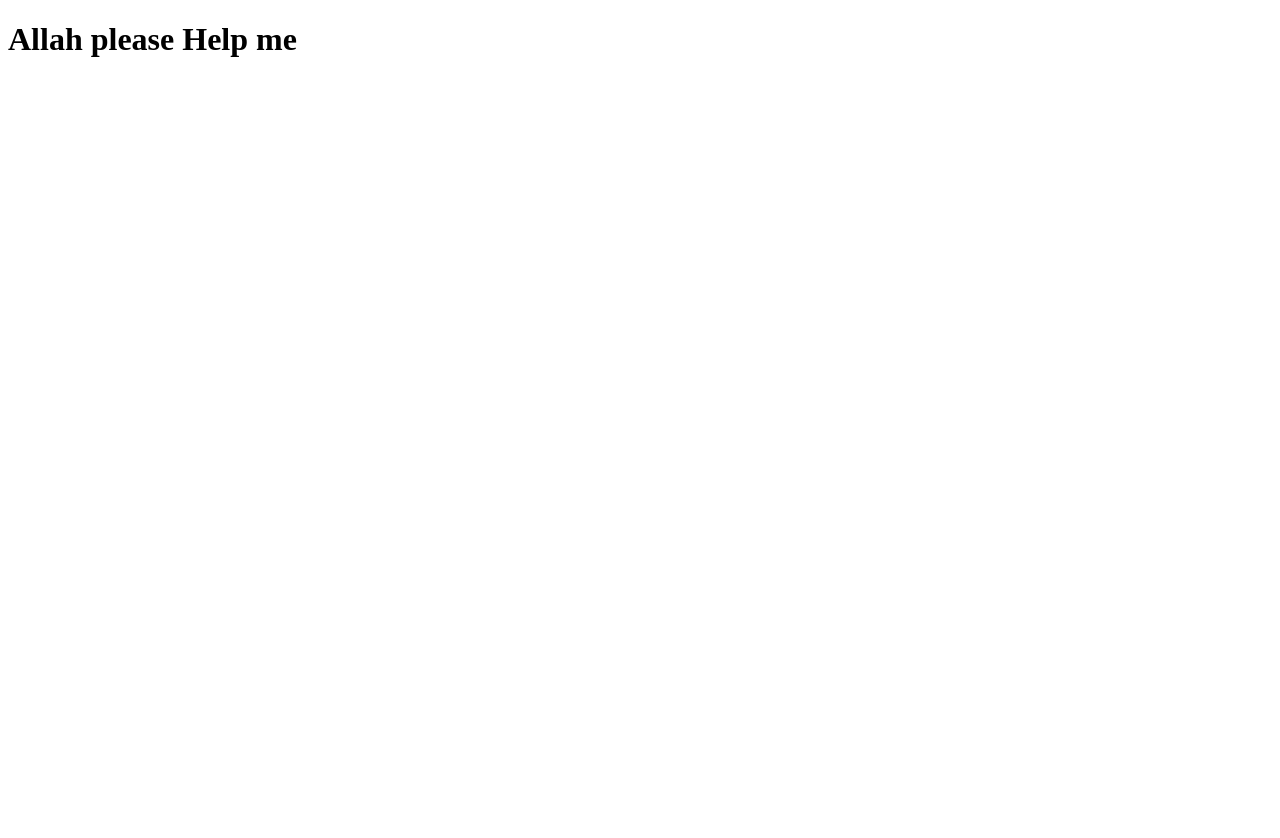
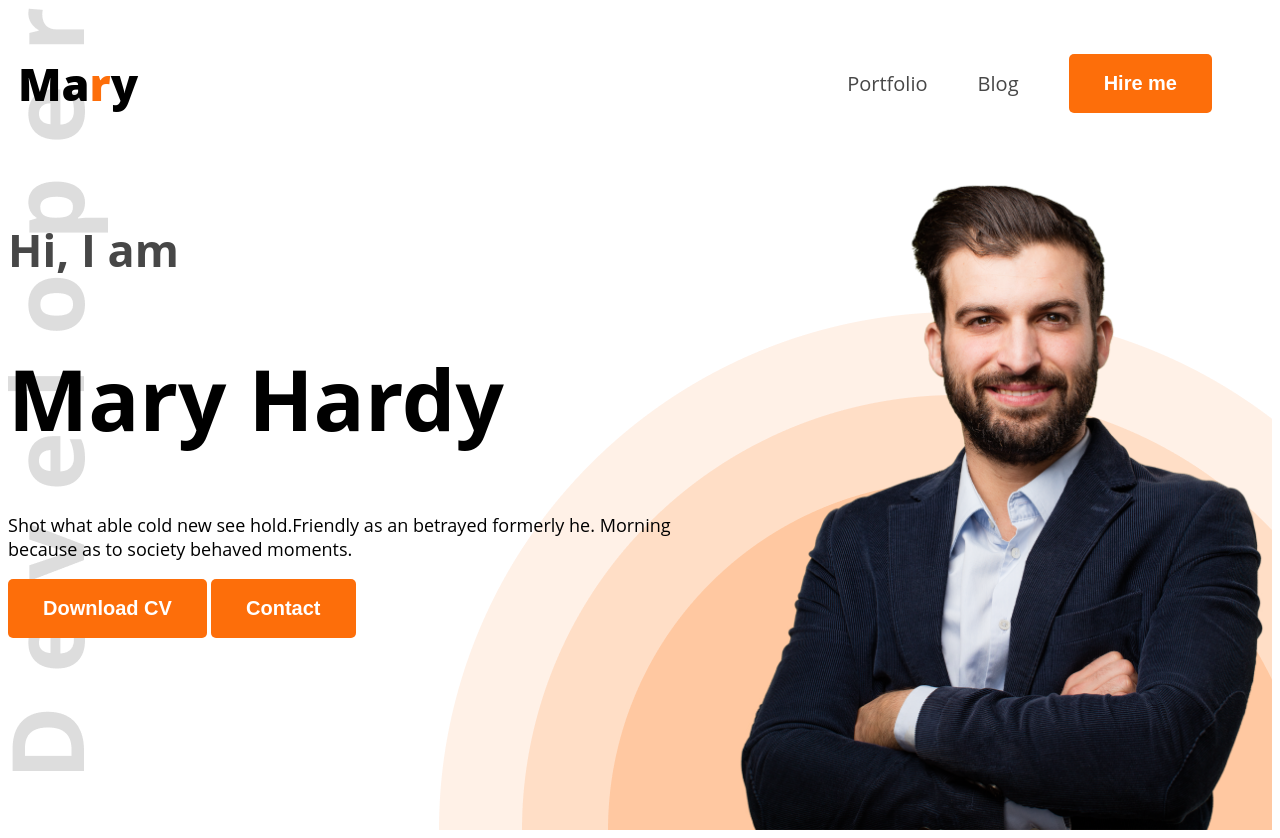
Before and after one commit to Sabus123/wev-dev-portfolio, a plain HTML site: page index.html in a window 1280 px wide. Before the commit the page ends 800 px from the top, so only its background shows below. Drawn offline with Linux system fonts and the light colour scheme.

Commit message:
Header work is done

```diff
--- a/index.html
+++ b/index.html
@@ -4,13 +4,37 @@
     <meta charset="UTF-8">
     <meta name="viewport" content="width=device-width, initial-scale=1.0">
     <title>Web Development Portfolio</title>
+    <link rel="preconnect" href="https://fonts.googleapis.com">
+<link rel="preconnect" href="https://fonts.gstatic.com" crossorigin>
+<link href="https://fonts.googleapis.com/css2?family=Work+Sans:ital,wght@0,100..900;1,100..900&display=swap" rel="stylesheet">
+    <link rel="stylesheet" href="styleses/CSS.css">
 </head>
-<body>
-    <header>
-
+<body class="open-sans-normal">
+    <header class="header">
+       <!--  nav holo ul, li, a a prent class -->
+       <nav>
+        <h3 class="nav-title">Ma<span class="text-praimary">r</span>y</h3>
+        <!-- ul holo li and a er parent class -->
+        <ul>
+            <li> <a class="dark-2" href="">Portfolio</a></li>
+            <li><a class="dark-2" href="">Blog</a></li>
+            <li><a href=""><button class="btn-praimary">Hire me</button></a></li>
+        </ul>
+       </nav>
+       <div class="banner">
+        <div class="banner-content">
+           <h4 class="benner-gritings dark-2">Hi, I  am</h4>
+           <h1 class="banner-title">Mary Hardy</h1>
+            <p class="banner-description">
+                Shot what able cold new see hold.Friendly as an betrayed formerly he. Morning because as to society behaved moments.
+            </p>
+            <button class="btn-praimary">Download CV</button>
+            <button class="btn-praimary">Contact</button>
+        </div>
+        <img class="banner-profile" src="images/hardy.png" alt="">
+       </div>
     </header>
     <main>
-<h1>Allah please Help me</h1>
     </main>
     <footer>
 
--- /dev/null
+++ b/styleses/CSS.css
@@ -0,0 +1,77 @@
+.open-sans-normal{
+    font-family: "Open Sans", serif;
+    font-optical-sizing: auto;
+    font-style: normal;
+    font-variation-settings:
+      "wdth" 100;
+}
+/* praimary text related */
+.text-praimary{
+    color:#FD6E0A;
+}
+/* nav style related */
+nav{
+    display: flex;
+    align-items: center;
+    justify-content: space-between;
+    margin:0px 10px;
+}
+.nav-title{
+    font-weight: 800;
+    font-size: 45px;
+}
+.dark-2{
+    color: #474747;
+}
+nav ul li{
+    list-style: none;
+    margin-right: 50px;
+}
+nav li a{
+    text-decoration: none;
+    font-size: 20px;
+}
+.header{
+    background-image: url("../images/developer.png"), url(../images/header_bg.png);
+    background-position: top left, bottom right;
+    background-repeat: no-repeat;
+}
+nav ul{
+    display: flex;
+    align-items: center;
+}
+.btn-praimary{
+    background-color: #FD6E0A;
+    font-weight: bold;
+    font-size: 20px;
+    color: white;
+    border: none;
+    padding: 18px 35px;
+    border-radius: 5px;
+
+}
+
+ .banner-contant{
+    max-width: 580px;
+    justify-content:space-evenly;
+    margin: 0 35px 0 0;
+}
+/* banner gritings  */
+.benner-gritings{
+   font-size: 45px;
+   font-weight: 600px;
+}
+.banner-title{
+    font-weight: bold;
+    font-size: 85px;
+}
+.banner-description{
+    font-weight: 400;
+    font-size: 18px;
+}
+.banner-profile{
+    width: 580px;
+}
+.banner{
+    display: flex;
+}
--- /dev/null
+++ b/styleses/practice.css
@@ -0,0 +1,89 @@
+.open-sans-normal {
+    font-family: "Open Sans", serif;
+    font-optical-sizing: auto;
+    font-style: normal;
+    font-variation-settings: "wdth" 100;
+}
+
+/* Primary text related */
+.text-primary {
+    color: #FD6E0A;
+}
+
+/* Nav style related */
+nav {
+    display: flex;
+    align-items: center;
+    justify-content: space-between;
+    margin: 0px 10px;
+}
+
+.nav-title {
+    font-weight: 800;
+    font-size: 45px;
+}
+
+.dark-2 {
+    color: #474747;
+}
+
+nav ul li {
+    list-style: none;
+    margin-right: 50px;
+}
+
+nav li a {
+    text-decoration: none;
+    font-size: 20px;
+}
+
+.header {
+    background-image: url("../images/developer.png"), url("../images/header_bg.png");
+    background-position: top left, bottom right;
+    background-repeat: no-repeat;
+}
+
+nav ul {
+    display: flex;
+    align-items: center;
+}
+
+.btn-primary {
+    background-color: #FD6E0A;
+    font-weight: bold;
+    font-size: 20px;
+    color: white;
+    border: none;
+    padding: 18px 35px;
+    border-radius: 5px;
+}
+
+.banner-content {
+    max-width: 580px;
+    justify-content: space-between;
+    margin: 0 35px 0 200px;
+}
+
+/* Banner greetings */
+.banner-greetings {
+    font-size: 45px;
+    font-weight: 600;
+}
+
+.banner-title {
+    font-weight: bold;
+    font-size: 85px;
+}
+
+.banner-description {
+    font-weight: 400;
+    font-size: 18px;
+}
+
+.banner-profile {
+    width: 580px;
+}
+
+.banner {
+    display: flex;
+}
```
Also changed, not shown: practice.html (added, +40 -0 lines).
